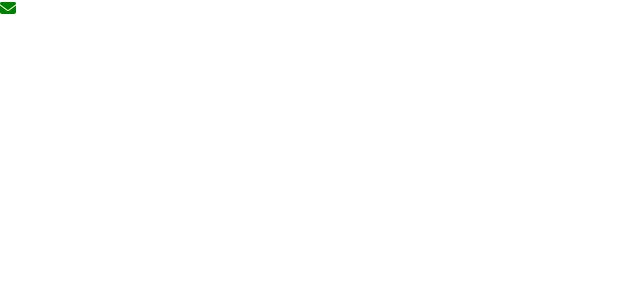
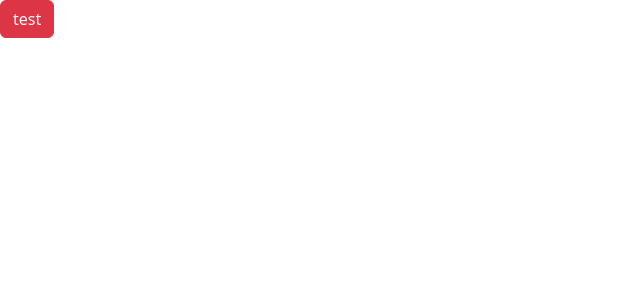
Before and after one commit to AmirHosseinShamsi/Dental-template, a React (Vite) app: page / in a window 1280 px wide. Shown: the top 300 px of the page, without its empty margins (0-640 px from the left). Built offline with nearby package versions, Linux system fonts and the light colour scheme; a web font is replaced by a local one.

Commit message:
bootstrap added

```diff
--- a/package.json
+++ b/package.json
@@ -10,6 +10,7 @@
     "preview": "vite preview"
   },
   "dependencies": {
+    "bootstrap": "^5.3.2",
     "react": "^18.2.0",
     "react-dom": "^18.2.0"
   },
--- a/src/App.jsx
+++ b/src/App.jsx
@@ -1,9 +1,8 @@
-import BrainIcon from '../public/Icon/brain.svg';
 export default function App() {
 
   return (
       <>
-          <i className="fa-solid fa-envelope" style={{color:'green'}}></i>
+          <button className="btn btn-danger">test</button>
       </>
   )
 }
--- a/src/main.jsx
+++ b/src/main.jsx
@@ -3,6 +3,8 @@
 import App from './App.jsx'
 import './index.css'
 import '../public/fontawesome/js/all.min.js'
+import 'bootstrap/dist/js/bootstrap.bundle.min.js'
+import 'bootstrap/dist/css/bootstrap.min.css'
 
 ReactDOM.createRoot(document.getElementById('root')).render(
   <React.StrictMode>
```
Also changed, not shown: 1 other file (tests, documents, lock files or other folders).
